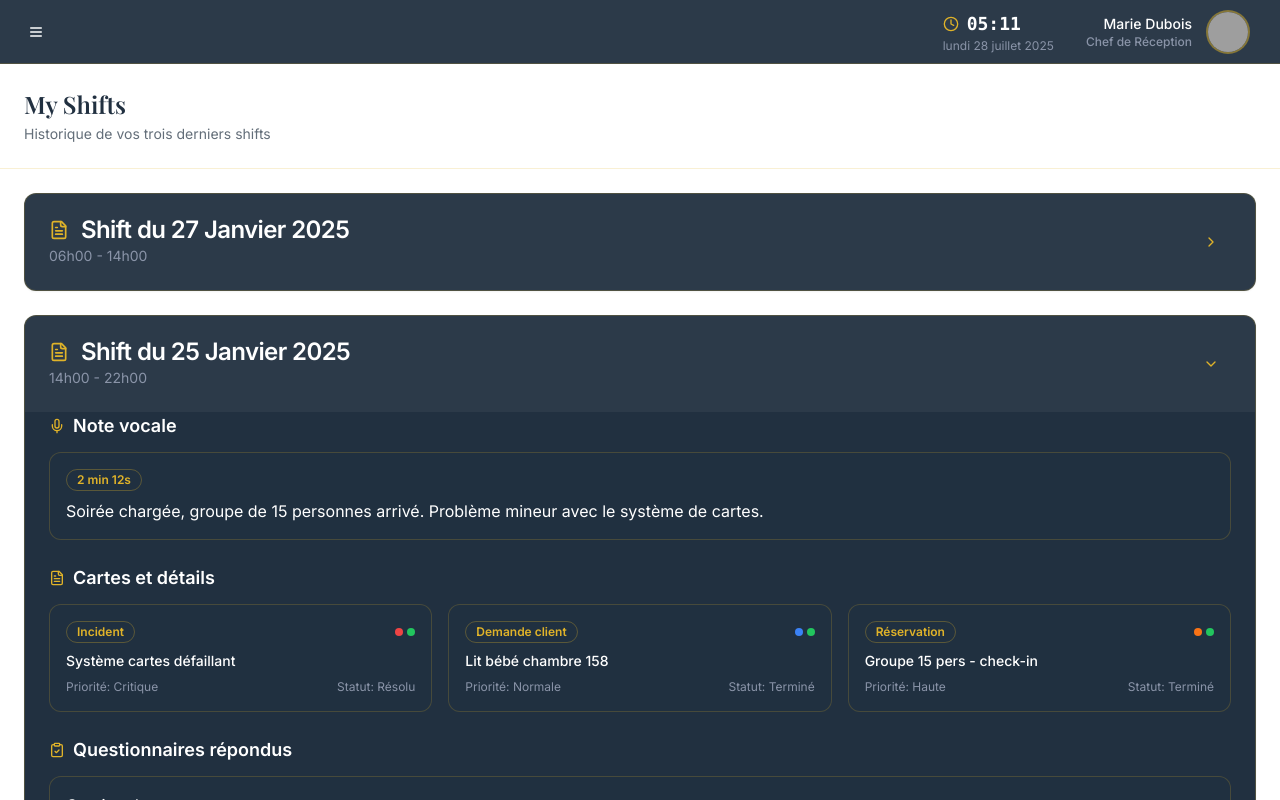
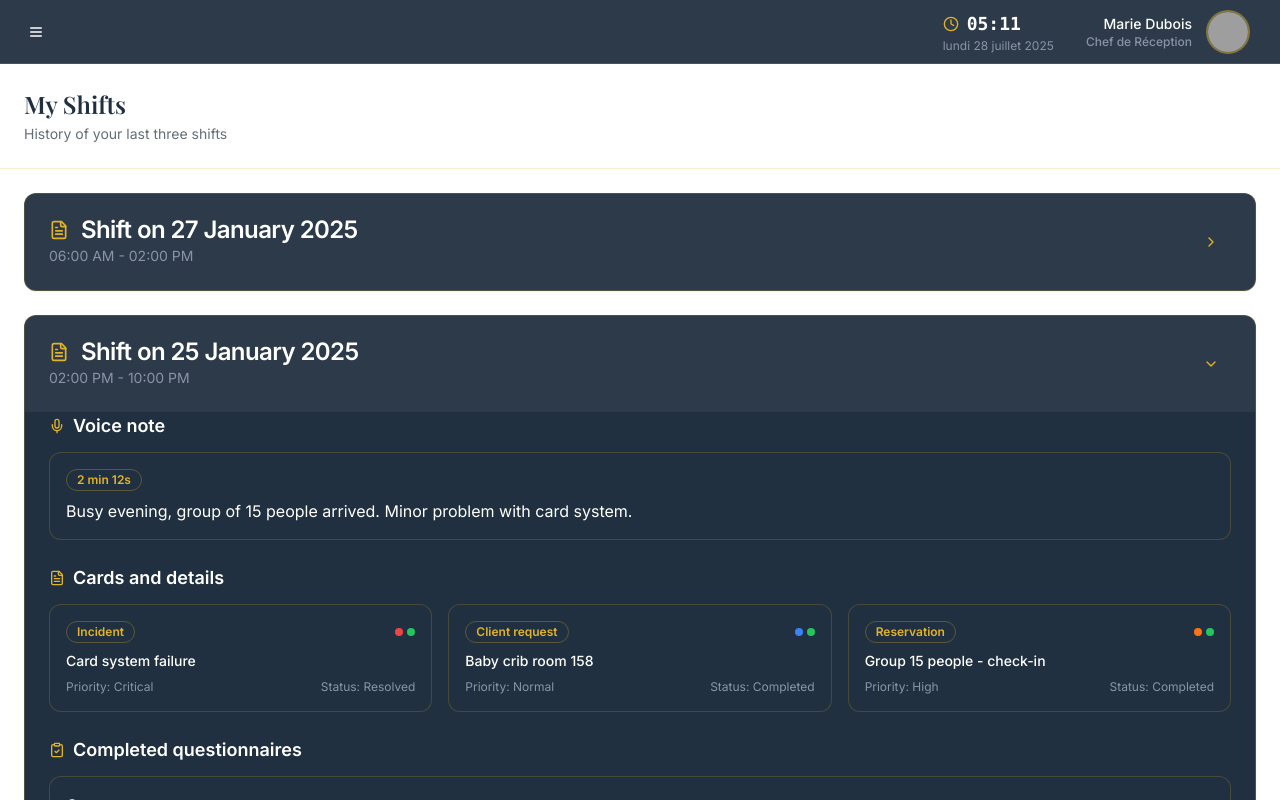
Before and after one commit to Lazlo84AI/receptionist-hospitality-os, a React (Vite) app: page /mes-shifts in a window 1280 px wide. Both pictures are taken after a click on the button 1211 px from the left and 364 px from the top of the page. Shown: the top 800 px of the page. Built offline with nearby package versions, Linux system fonts and the light colour scheme; grey boxes are pictures that could not be loaded.

Commit message:
Translate My Shifts page
Translate the "My Shifts" page to native English, including the header title, subtitle, and shift card details.

```diff
--- a/src/pages/MesShifts.tsx
+++ b/src/pages/MesShifts.tsx
@@ -14,73 +14,73 @@ const MesShifts = () => {
   const shiftsData = [
     {
       id: 1,
-      date: "27 Janvier 2025",
-      horaires: "06h00 - 14h00",
+      date: "27 January 2025",
+      horaires: "06:00 AM - 02:00 PM",
       noteVocale: {
         duree: "3 min 45s",
-        contenu: "Shift calme, 3 arrivées VIP prévues à 15h. Problème climatisation chambre 205 résolu."
+        contenu: "Quiet shift, 3 VIP arrivals scheduled at 3 PM. Air conditioning problem in room 205 resolved."
       },
       cartes: [
-        { type: "Incident", titre: "Climatisation chambre 205", statut: "Résolu", priorite: "Haute" },
-        { type: "Demande client", titre: "Room service chambre 312", statut: "Terminé", priorite: "Normale" },
-        { type: "Maintenance", titre: "Vérification ascenseur", statut: "En cours", priorite: "Normale" }
+        { type: "Incident", titre: "Room 205 air conditioning", statut: "Resolved", priorite: "High" },
+        { type: "Client request", titre: "Room service room 312", statut: "Completed", priorite: "Normal" },
+        { type: "Maintenance", titre: "Elevator check", statut: "In progress", priorite: "Normal" }
       ],
       questionnaires: [
-        { nom: "Service client excellence", score: "18/20", date: "27/01 - 13h30" },
-        { nom: "Procédures check-in", score: "20/20", date: "27/01 - 08h15" }
+        { nom: "Customer service excellence", score: "18/20", date: "27/01 - 1:30 PM" },
+        { nom: "Check-in procedures", score: "20/20", date: "27/01 - 8:15 AM" }
       ]
     },
     {
       id: 2,
-      date: "25 Janvier 2025",
-      horaires: "14h00 - 22h00",
+      date: "25 January 2025",
+      horaires: "02:00 PM - 10:00 PM",
       noteVocale: {
         duree: "2 min 12s",
-        contenu: "Soirée chargée, groupe de 15 personnes arrivé. Problème mineur avec le système de cartes."
+        contenu: "Busy evening, group of 15 people arrived. Minor problem with card system."
       },
       cartes: [
-        { type: "Incident", titre: "Système cartes défaillant", statut: "Résolu", priorite: "Critique" },
-        { type: "Demande client", titre: "Lit bébé chambre 158", statut: "Terminé", priorite: "Normale" },
-        { type: "Réservation", titre: "Groupe 15 pers - check-in", statut: "Terminé", priorite: "Haute" }
+        { type: "Incident", titre: "Card system failure", statut: "Resolved", priorite: "Critical" },
+        { type: "Client request", titre: "Baby crib room 158", statut: "Completed", priorite: "Normal" },
+        { type: "Reservation", titre: "Group 15 people - check-in", statut: "Completed", priorite: "High" }
       ],
       questionnaires: [
-        { nom: "Gestion des groupes", score: "17/20", date: "25/01 - 21h45" }
+        { nom: "Group management", score: "17/20", date: "25/01 - 9:45 PM" }
       ]
     },
     {
       id: 3,
-      date: "23 Janvier 2025",
-      horaires: "22h00 - 06h00",
+      date: "23 January 2025",
+      horaires: "10:00 PM - 06:00 AM (next day)",
       noteVocale: {
         duree: "1 min 58s",
-        contenu: "Shift de nuit tranquille. Deux arrivées tardives. Rondes de sécurité effectuées."
+        contenu: "Quiet night shift. Two late arrivals. Security rounds completed."
       },
       cartes: [
-        { type: "Sécurité", titre: "Ronde de nuit 1", statut: "Terminé", priorite: "Normale" },
-        { type: "Sécurité", titre: "Ronde de nuit 2", statut: "Terminé", priorite: "Normale" },
-        { type: "Demande client", titre: "Réveil 5h30 chambre 89", statut: "Programmé", priorite: "Normale" }
+        { type: "Security", titre: "Night round 1", statut: "Completed", priorite: "Normal" },
+        { type: "Security", titre: "Night round 2", statut: "Completed", priorite: "Normal" },
+        { type: "Client request", titre: "5:30 AM wake-up call room 89", statut: "Scheduled", priorite: "Normal" }
       ],
       questionnaires: [
-        { nom: "Sécurité de nuit", score: "19/20", date: "23/01 - 05h30" },
-        { nom: "Procédures d'urgence", score: "20/20", date: "23/01 - 03h15" }
+        { nom: "Night security", score: "19/20", date: "23/01 - 5:30 AM" },
+        { nom: "Emergency procedures", score: "20/20", date: "23/01 - 3:15 AM" }
       ]
     }
   ];
 
   const getPriorityColor = (priority: string) => {
     switch (priority) {
-      case 'Critique': return 'bg-red-500';
-      case 'Haute': return 'bg-orange-500';
-      case 'Normale': return 'bg-blue-500';
+      case 'Critical': return 'bg-red-500';
+      case 'High': return 'bg-orange-500';
+      case 'Normal': return 'bg-blue-500';
       default: return 'bg-gray-500';
     }
   };
 
   const getStatusColor = (status: string) => {
     switch (status) {
-      case 'Résolu': case 'Terminé': return 'bg-green-500';
-      case 'En cours': return 'bg-yellow-500';
-      case 'Programmé': return 'bg-blue-500';
+      case 'Resolved': case 'Completed': return 'bg-green-500';
+      case 'In progress': return 'bg-yellow-500';
+      case 'Scheduled': return 'bg-blue-500';
       default: return 'bg-gray-500';
     }
   };
@@ -97,7 +97,7 @@ const MesShifts = () => {
             My Shifts
           </h1>
           <p className="text-palace-navy/70 text-sm mt-1">
-            Historique de vos trois derniers shifts
+            History of your last three shifts
           </p>
         </div>
       </div>
@@ -117,7 +117,7 @@ const MesShifts = () => {
                       <div>
                         <CardTitle className="text-warm-cream flex items-center gap-3">
                           <FileText className="h-5 w-5 text-champagne-gold" />
-                          Shift du {shift.date}
+                          Shift on {shift.date}
                         </CardTitle>
                         <p className="text-soft-pewter text-sm mt-1">
                           {shift.horaires}
@@ -140,7 +140,7 @@ const MesShifts = () => {
                     <div className="space-y-3">
                       <h3 className="text-lg font-semibold text-warm-cream flex items-center gap-2">
                         <Mic className="h-4 w-4 text-champagne-gold" />
-                        Note vocale
+                        Voice note
                       </h3>
                       <div className="bg-palace-navy/50 border border-champagne-gold/20 rounded-lg p-4">
                         <div className="flex items-center gap-2 mb-2">
@@ -156,7 +156,7 @@ const MesShifts = () => {
                     <div className="space-y-3">
                       <h3 className="text-lg font-semibold text-warm-cream flex items-center gap-2">
                         <FileText className="h-4 w-4 text-champagne-gold" />
-                        Cartes et détails
+                        Cards and details
                       </h3>
                       <div className="grid grid-cols-1 md:grid-cols-2 lg:grid-cols-3 gap-4">
                         {shift.cartes.map((carte, index) => (
@@ -173,8 +173,8 @@ const MesShifts = () => {
                               </div>
                               <h4 className="font-medium text-warm-cream text-sm">{carte.titre}</h4>
                               <div className="flex justify-between text-xs">
-                                <span className="text-soft-pewter">Priorité: {carte.priorite}</span>
-                                <span className="text-soft-pewter">Statut: {carte.statut}</span>
+                                <span className="text-soft-pewter">Priority: {carte.priorite}</span>
+                                <span className="text-soft-pewter">Status: {carte.statut}</span>
                               </div>
                             </div>
                           </div>
@@ -186,7 +186,7 @@ const MesShifts = () => {
                     <div className="space-y-3">
                       <h3 className="text-lg font-semibold text-warm-cream flex items-center gap-2">
                         <ClipboardCheck className="h-4 w-4 text-champagne-gold" />
-                        Questionnaires répondus
+                        Completed questionnaires
                       </h3>
                       <div className="space-y-3">
                         {shift.questionnaires.map((questionnaire, index) => (
```
